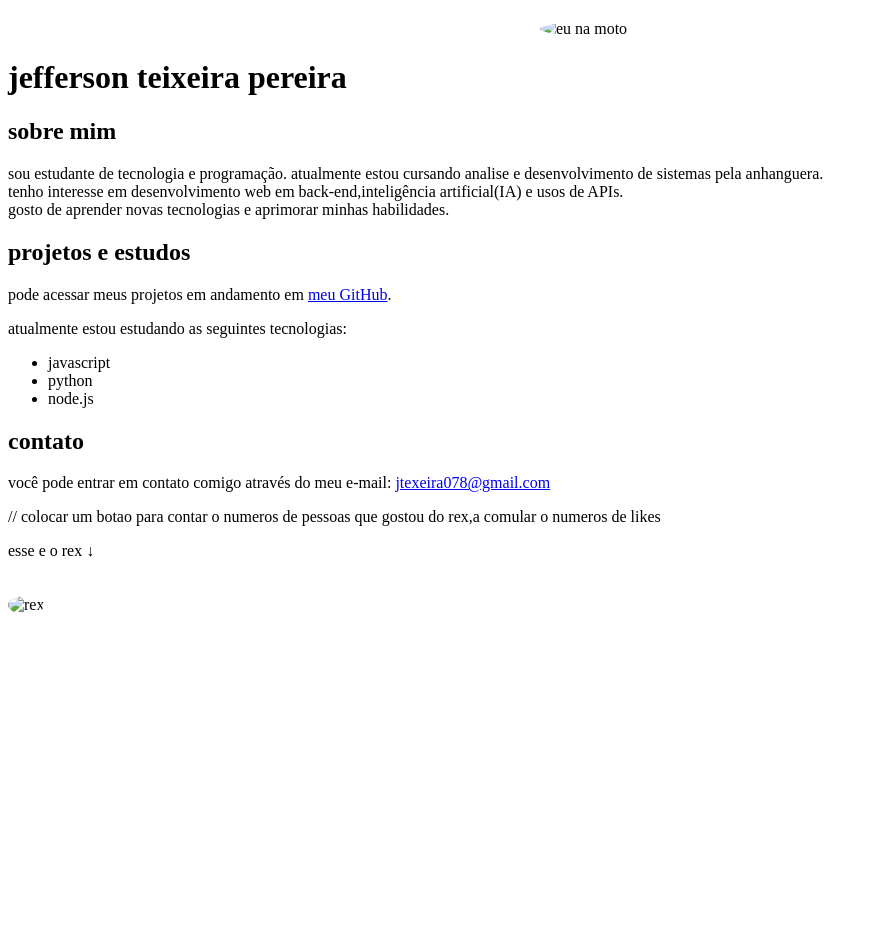
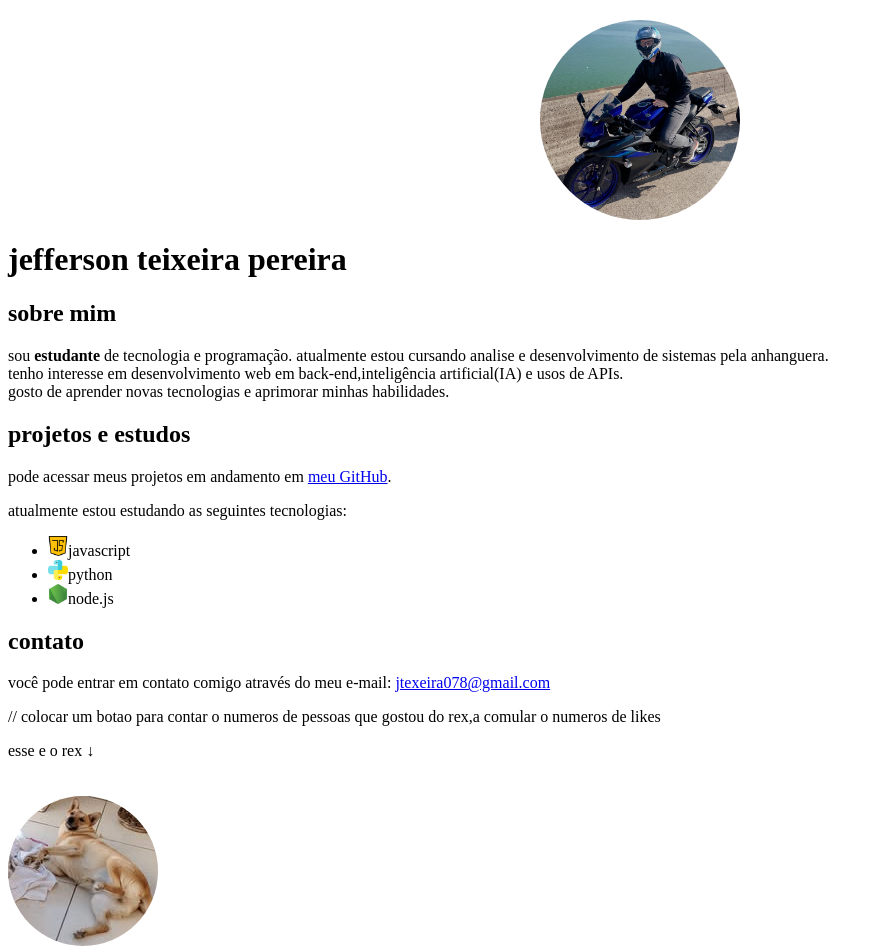
Before and after one commit to jefiso/meu-site, a plain HTML site: page projeto-site/index.html in a window 1280 px wide. Shown: the whole page, without its empty margins (0-884 px from the left). Before the commit the page ends 800 px from the top, so only its background shows below. Drawn offline with Linux system fonts and the light colour scheme.

Commit message:
imagens
adicionando imagens no conteudo

```diff
--- a/projeto-site/index.html
+++ b/projeto-site/index.html
@@ -3,17 +3,18 @@
 <head>
     <meta charset="UTF-8">
     <meta name="viewport" content="width=device-width, initial-scale=1.0">
+    <link rel="shortcut icon" href="imagens/emoji-pensativo.png" type="image/x-icon">
     <title>jefferson texeira pereira</title>
 </head>
 <body>
-    <img src="eu-na-moto.png.jpg" alt="eu na moto" style="width: 200px; height: auto; border-radius: 50%; display: block; margin: 20px auto;">
+    <img src="imagens/eu-na-moto.png.jpg" alt="eu na moto" style="width: 200px; height: auto; border-radius: 50%; display: block; margin: 20px auto;">
     <main>
         <header>
             <h1>jefferson teixeira pereira</h1>
         </header>
         <article>
             <h2>sobre mim</h2>
-            <p>sou estudante de tecnologia e programação.
+            <p>sou <b>estudante</b> de tecnologia e programação.
             atualmente estou cursando analise e desenvolvimento de sistemas pela anhanguera.<br>tenho interesse em desenvolvimento web em back-end,inteligência artificial(IA) e usos de APIs.<br>gosto de aprender novas tecnologias e aprimorar minhas habilidades.
             </p>
         </article>
@@ -22,21 +23,22 @@
             <p>pode acessar meus projetos em andamento em <a href="https://github.com/jefiso">meu GitHub</a>.</p>
             <p>atualmente estou estudando as seguintes tecnologias:</p>
             <ul>
-                <li>javascript</li>
-                <li>python</li>
-                <li>node.js</li>
+                <li><img src="imagens/script-java.png" alt="javascript" style="width: 20px; height: 20px;">javascript</li>
+                <li><img src="imagens/python.png" alt="python" style="width: 20px; height: 20px;">python</li>
+                <li><img src="imagens/node-js.png" alt="node.js" style="width: 20px; height: 20px;">node.js</li>
             </ul>
         </article>
         <article>
             <h2>contato</h2>
             <p>você pode entrar em contato comigo através do meu e-mail: <a href="mailto:jtexeira078@gmail.com">
                 jtexeira078@gmail.com</a></p>
+        </article>
     </main>
 
 //  colocar um botao para contar o numeros de pessoas que gostou do rex,a comular o numeros de likes
     <p>esse e o rex
         &DownArrow;
     </p>
-    <img src="re.png.webp" alt="rex" style=" border-radius: 50%; margin: 20px auto;">
+    <img src="imagens/re.png.webp" alt="rex" style=" border-radius: 50%; margin: 20px auto;">
 </body>
 </html>
```
Also changed, not shown: projeto-site/imagens/emoji-pensativo.png (added), projeto-site/imagens/node-js.png (added), projeto-site/imagens/python.png (added), projeto-site/imagens/script-java.png (added).
